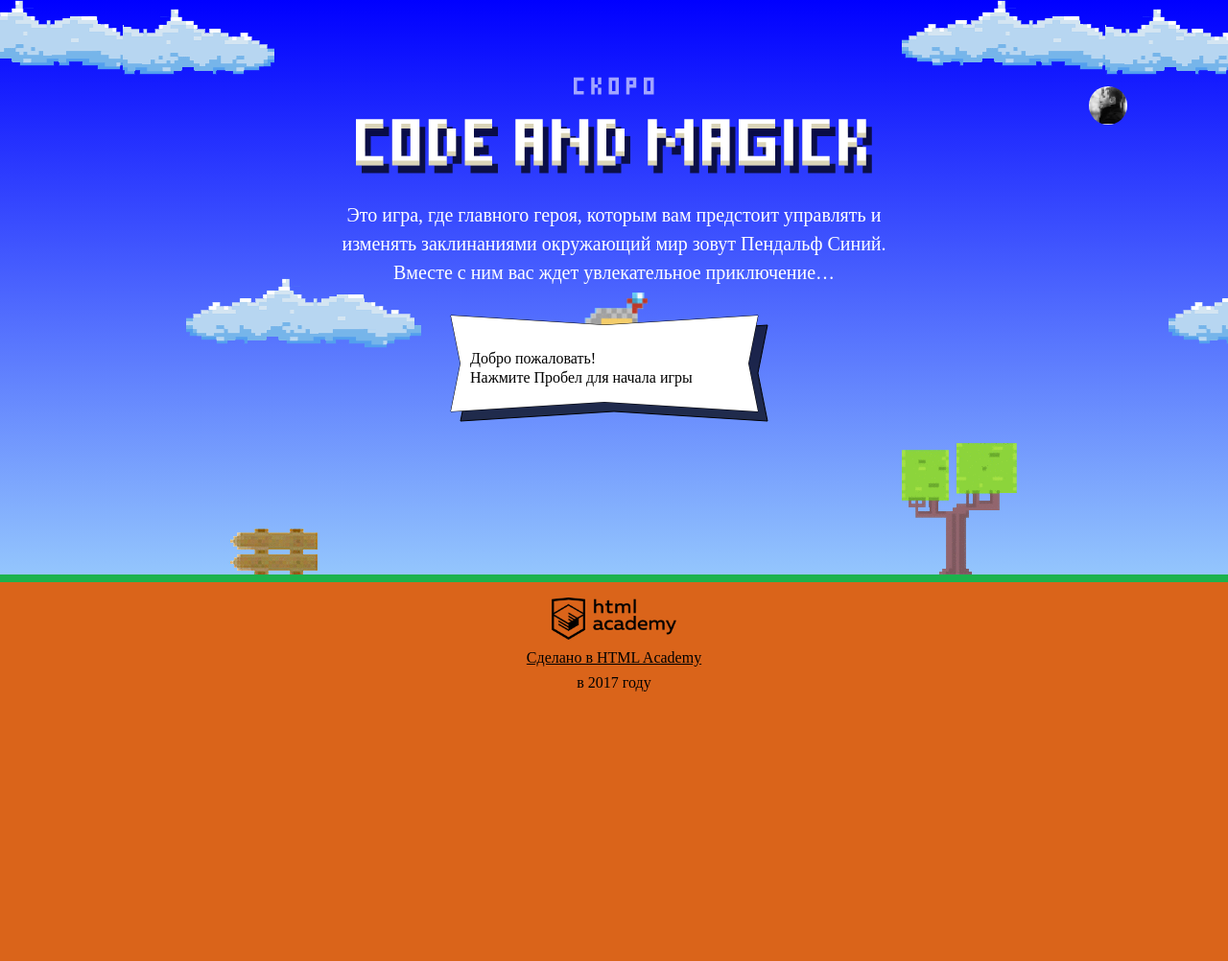
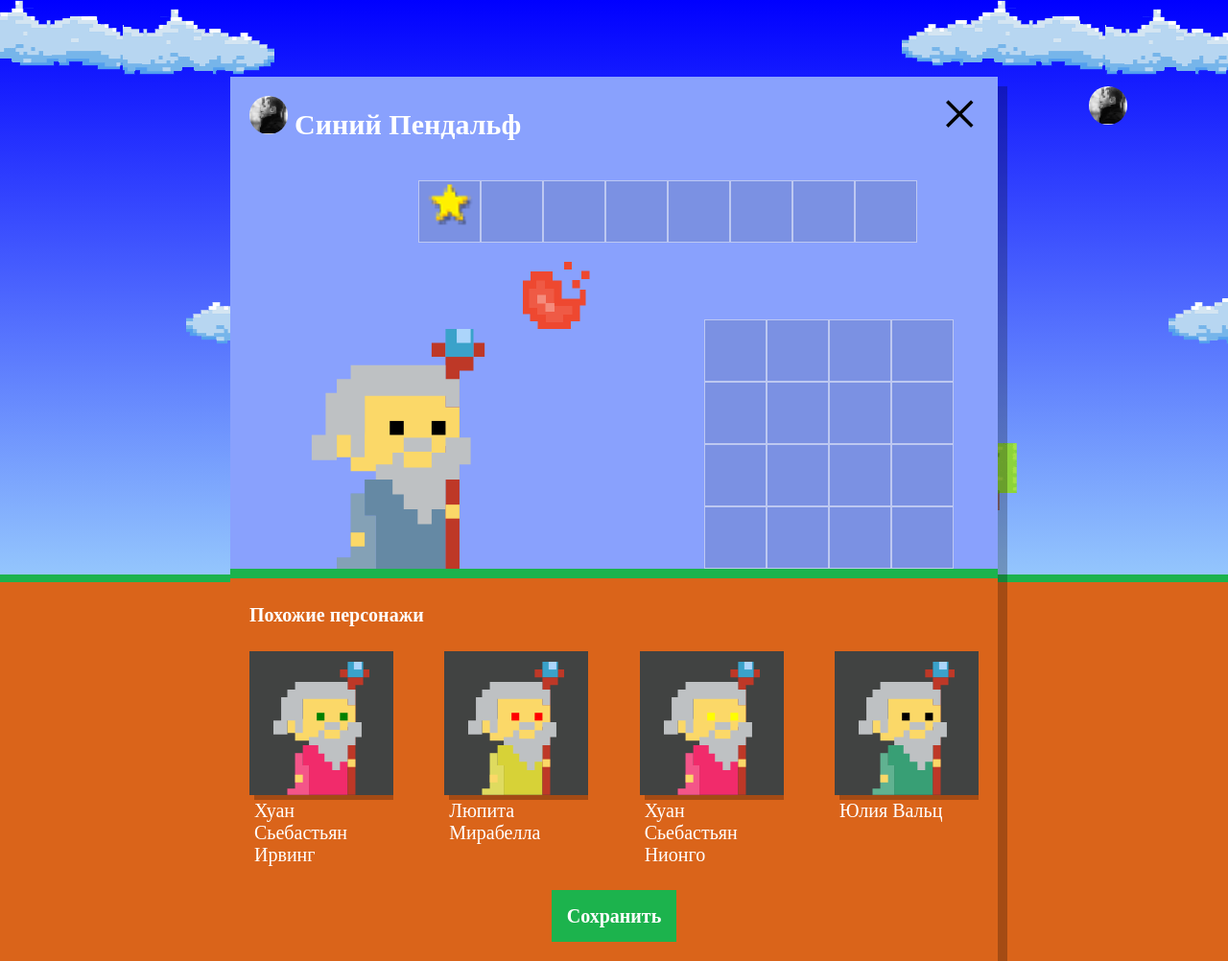
Before and after one commit to godseymor/390279-code-and-magick, a website: page index.html in a window 1280 px wide. Shown: the whole page at 96% size. Before the commit the page ends 800 px from the top, so only its background shows below. Drawn offline with Linux system fonts and the light colour scheme; a web font is replaced by a local one.

Commit message:
Отрисовывает похожих персонажей

```diff
--- a/index.html
+++ b/index.html
@@ -200,6 +200,7 @@
 
 </script>
 <script src="js/stat.js"></script>
+<script src="js/setup.js"></script>
 <script src="js/game.js"></script>
 
 </body>
--- /dev/null
+++ b/js/setup.js
@@ -0,0 +1,46 @@
+'use strict';
+
+document.querySelector('.setup').classList.remove('hidden');
+
+var wizardNames = ['Иван', 'Хуан Сьебастьян', 'Мария', 'Кристоф', 'Виктор', 'Юлия', 'Люпита', 'Вашингтон'];
+var wizardSurnames = ['да Марья', 'Верон', 'Мирабелла', 'Вальц', 'Онопко', 'Топольницкая', 'Нионго', 'Ирвинг'];
+var wizardCoatColor = ['rgb(101, 137, 164)', 'rgb(241, 43, 107)', 'rgb(146, 100, 161)', 'rgb(56, 159, 117)', 'rgb(215, 210, 55)', 'rgb(0, 0, 0)'];
+var wizardEyesColor = ['black', 'red', 'blue', 'yellow', 'green'];
+
+// функция получения случайного значения из массива
+var getRandomItem = function (n) {
+  n = Math.floor(Math.random() * n.length);
+  return n;
+};
+
+var similarListElements = document.querySelector('.setup-similar-list');
+var similarWizardTemplate = document.querySelector('#similar-wizard-template').content.querySelector('.setup-similar-item');
+
+var wizards = [];
+
+for (var i = 0; i < 4; i++) {
+  wizards.push(
+      {
+        name: wizardNames[getRandomItem(wizardNames)] + ' ' + wizardSurnames[getRandomItem(wizardSurnames)],
+        coatColor: wizardCoatColor[getRandomItem(wizardCoatColor)],
+        eyesColor: wizardEyesColor[getRandomItem(wizardEyesColor)]
+      }
+  );
+}
+
+var renderWizard = function (wizard) {
+  var wizardElement = similarWizardTemplate.cloneNode(true);
+  wizardElement.querySelector('.setup-similar-label').textContent = wizard.name;
+  wizardElement.querySelector('.wizard-coat').style.fill = wizard.coatColor;
+  wizardElement.querySelector('.wizard-eyes').style.fill = wizard.eyesColor;
+  return wizardElement;
+};
+
+var fragment = document.createDocumentFragment();
+for (var j = 0; j < wizards.length; j++) {
+  fragment.appendChild(renderWizard(wizards[j]));
+}
+
+similarListElements.appendChild(fragment);
+
+document.querySelector('.setup-similar').classList.remove('hidden');
```
